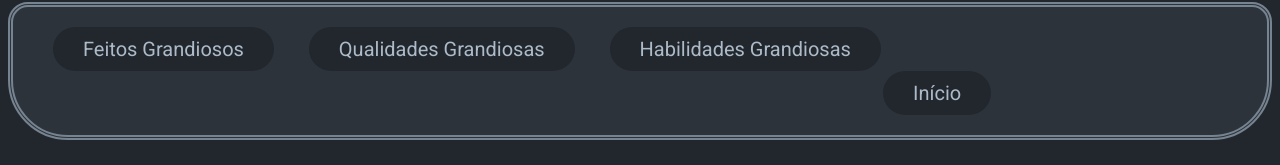
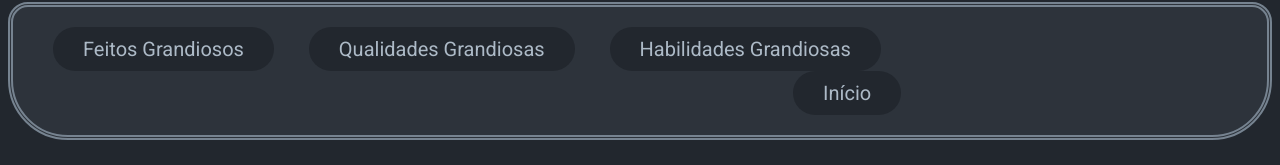
Before and after one commit to naaharo/naaharo.github.io, a plain HTML site: page index.html in a window 1280 px wide. Shown: the part 544-709 px from the top of the page. Drawn offline with Linux system fonts and the light colour scheme.

Commit message:
Versao Final

```diff
--- a/style.css
+++ b/style.css
@@ -19,7 +19,7 @@ body {
     margin: 50px 13%;
     border-radius: 50px ;
   }
-  .nome{
+  .nome {
     color: #768390;
     font-size: 100px;
     font-family: 'Prompt', sans-serif;
@@ -59,7 +59,7 @@ body {
     color: white;
   }
   #inicio {
-    margin-left: 830px;
+    margin-left: 740px;
     margin-right: 0px;
   }
 
```
